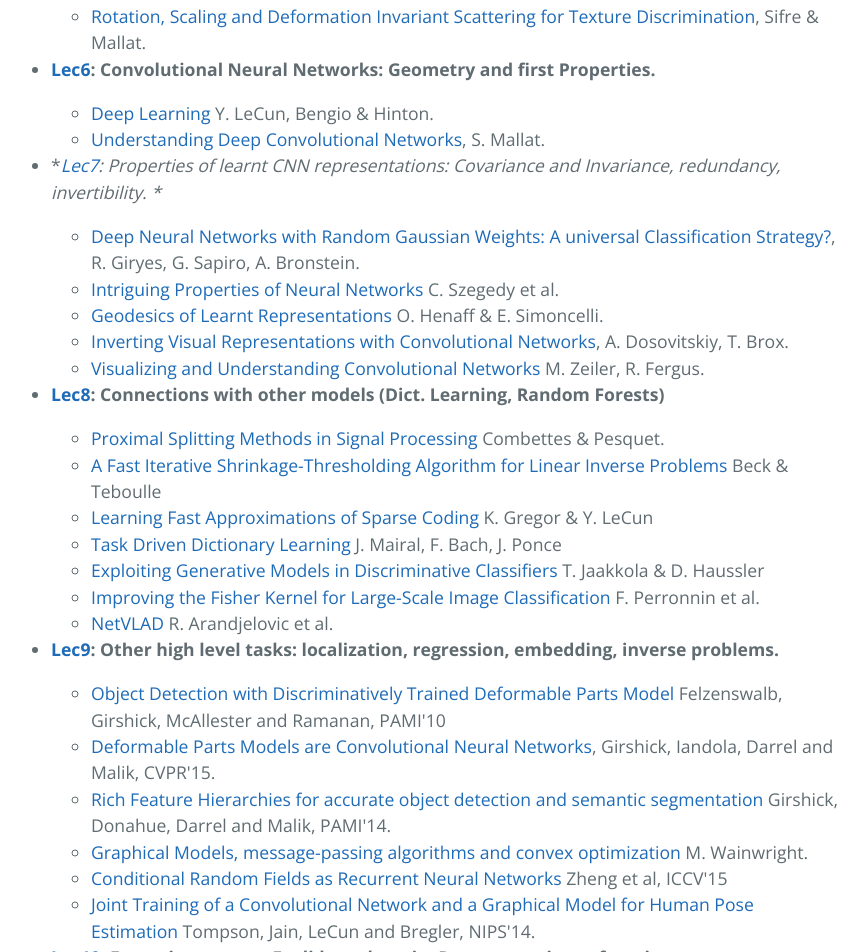
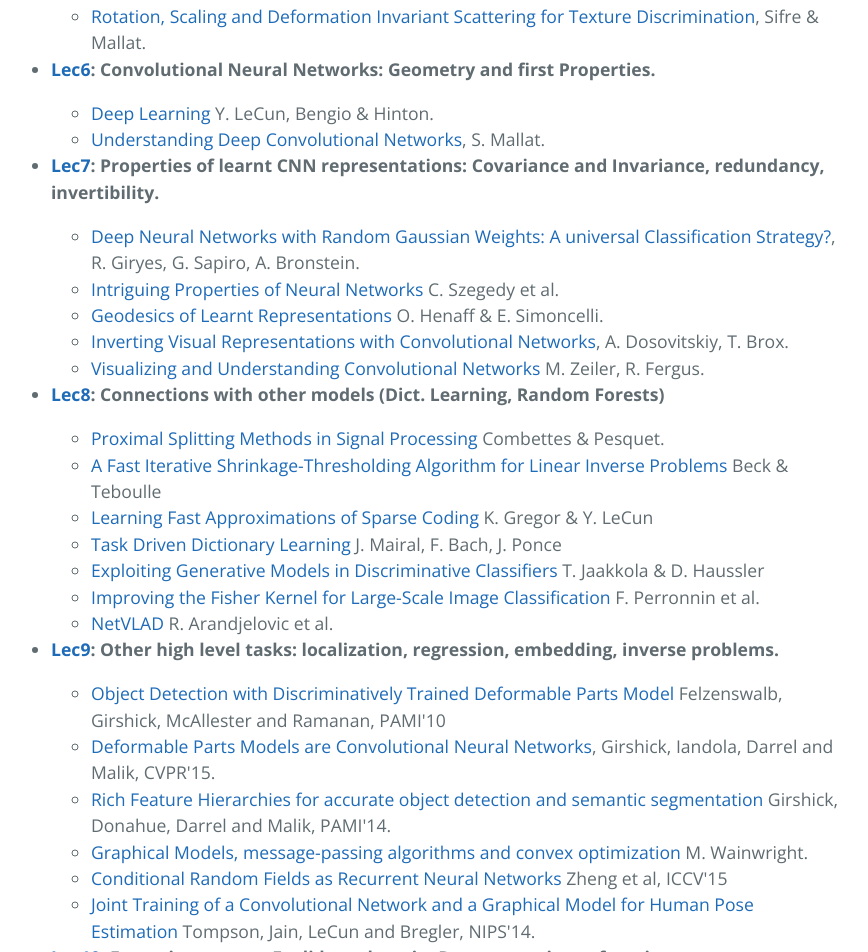
Before and after one commit to joanbruna/stat212b, a plain HTML site: page index.html in a window 1280 px wide. Shown: the part 1190-2142 px from the top of the page, without its empty margins (213-1081 px from the left). Drawn offline with nearby package versions, Linux system fonts and the light colour scheme.

```diff
--- a/index.html
+++ b/index.html
@@ -85,7 +85,7 @@
 </ul>
 </li>
 <li>
-<p>*<em><a href="http://joanbruna.github.io/stat212b/pdfs/lec7.pdf">Lec7</a>: Properties of learnt CNN representations: Covariance and Invariance, redundancy, invertibility. *</em></p>
+<p><strong><a href="http://joanbruna.github.io/stat212b/pdfs/lec7.pdf">Lec7</a>: Properties of learnt CNN representations: Covariance and Invariance, redundancy, invertibility.</strong></p>
 
 <ul>
 <li>
```
Also changed, not shown: params.json (+1 -1 lines).
